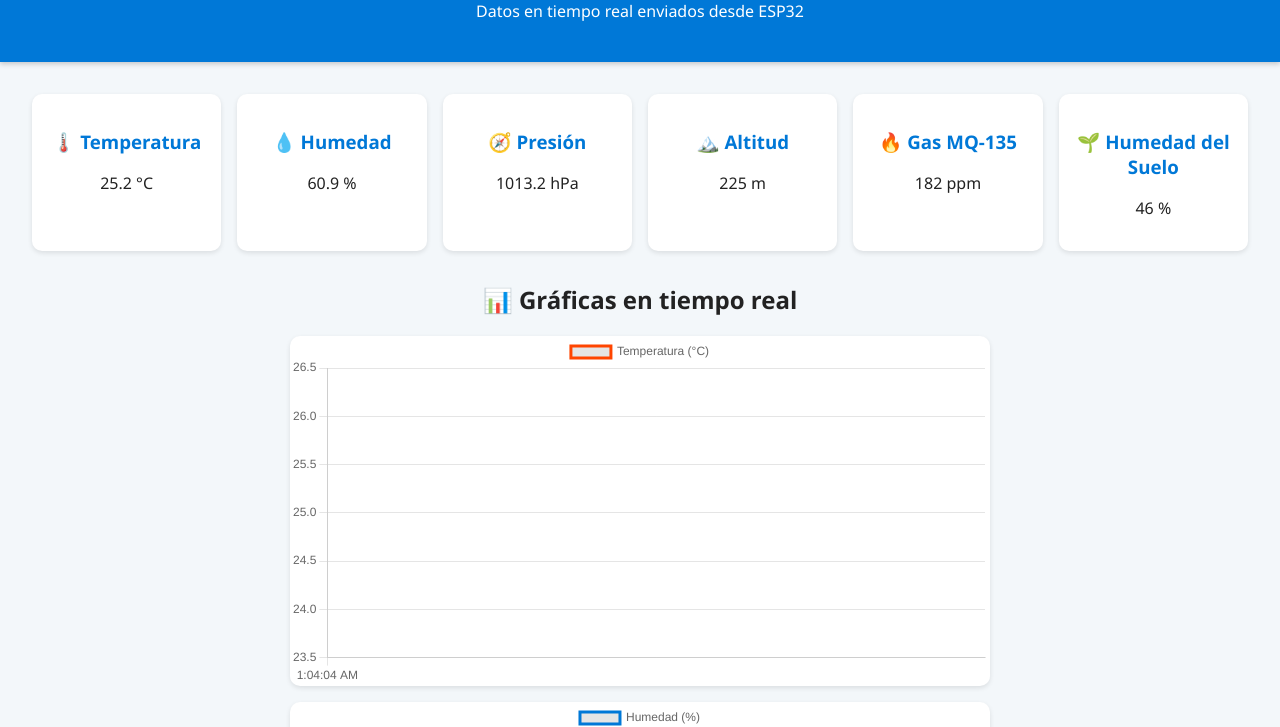
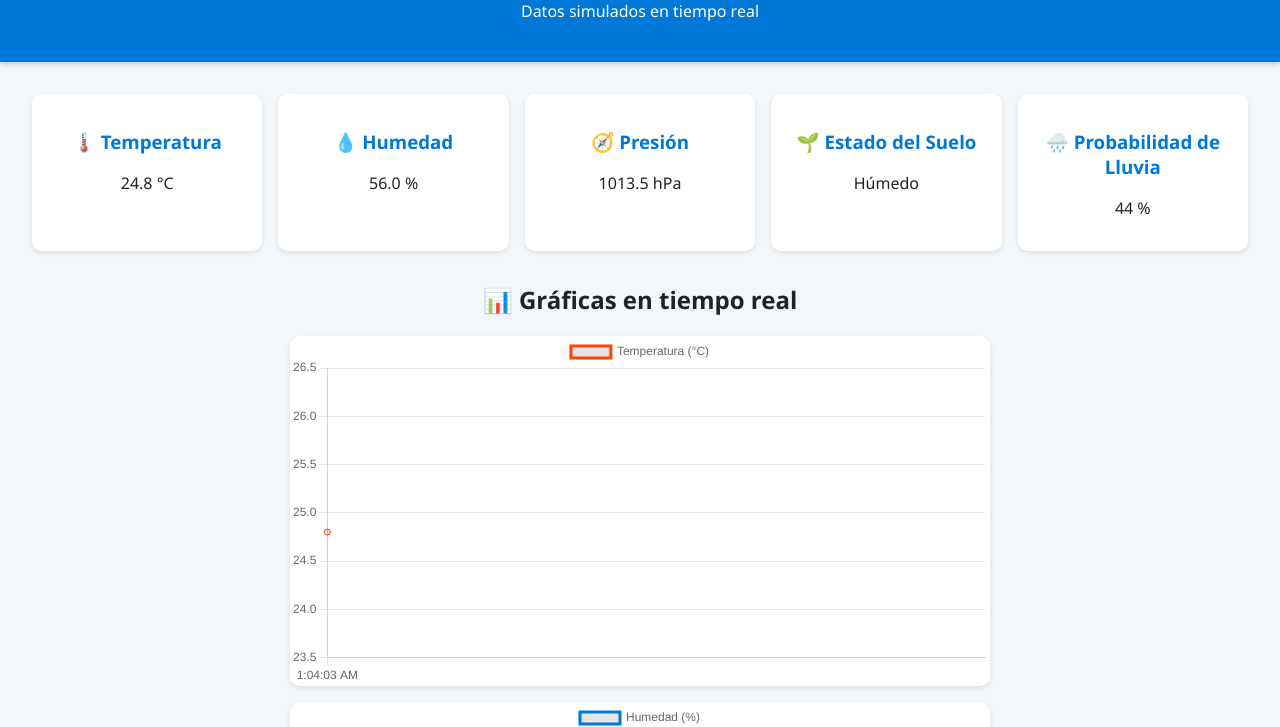
Before and after one commit to HugoPapu/estacion-itel-dashboard, a plain HTML site: page index.html in a window 1280 px wide. Shown: the part 83-810 px from the top of the page. Drawn offline with nearby package versions, Linux system fonts and the light colour scheme.

Commit message:
Add files via upload

```diff
--- a/index.html
+++ b/index.html
@@ -3,14 +3,14 @@
 <head>
     <meta charset="UTF-8">
     <meta name="viewport" content="width=device-width, initial-scale=1.0">
-    <title>Estación Meteorológica ITEL</title>
+    <title>Simulación Meteorológica ITEL</title>
     <link rel="stylesheet" href="styles.css">
     <script src="https://cdn.jsdelivr.net/npm/chart.js"></script>
 </head>
 <body>
     <header>
-        <h1>🌦️ Estación Meteorológica ITEL</h1>
-        <p>Datos en tiempo real enviados desde ESP32</p>
+        <h1>🌦️ Simulación Meteorológica ITEL</h1>
+        <p>Datos simulados en tiempo real</p>
     </header>
 
     <main>
@@ -28,16 +28,12 @@
                 <p id="presion">-- hPa</p>
             </div>
             <div class="card">
-                <h3>🏔️ Altitud</h3>
-                <p id="altitud">-- m</p>
+                <h3>🌱 Estado del Suelo</h3>
+                <p id="estadoSuelo">--</p>
             </div>
             <div class="card">
-                <h3>🔥 Gas MQ-135</h3>
-                <p id="gas">-- ppm</p>
-            </div>
-            <div class="card">
-                <h3>🌱 Humedad del Suelo</h3>
-                <p id="suelo">-- %</p>
+                <h3>🌧️ Probabilidad de Lluvia</h3>
+                <p id="lluvia">-- %</p>
             </div>
         </section>
 
@@ -49,7 +45,7 @@
     </main>
 
     <footer>
-        <p>© 2025 Proyecto IoT ITEL – Datos enviados por ESP32 y visualizados mediante Telegram + Render</p>
+        <p>© 2025 Proyecto IoT ITEL – Simulación local</p>
     </footer>
 
     <script src="script.js"></script>
--- a/script.js
+++ b/script.js
@@ -1,34 +1,42 @@
-// Variables de ejemplo (simulación)
-let temperatura = 25.3;
-let humedad = 60.4;
-let presion = 1013.2;
-let altitud = 225;
-let gas = 180;
-let humedadSuelo = 45;
+// Variables simuladas
+let temperatura = 25.0;
+let humedad = 55.0;
+let presion = 1013.0;
+let probLluvia = 30;
+let estadoSuelo = "Seco";
 
-// Mostrar valores en pantalla
+// Actualizar panel
 function actualizarPanel() {
     document.getElementById("temp").innerText = temperatura.toFixed(1) + " °C";
     document.getElementById("hum").innerText = humedad.toFixed(1) + " %";
     document.getElementById("presion").innerText = presion.toFixed(1) + " hPa";
-    document.getElementById("altitud").innerText = altitud.toFixed(0) + " m";
-    document.getElementById("gas").innerText = gas.toFixed(0) + " ppm";
-    document.getElementById("suelo").innerText = humedadSuelo.toFixed(0) + " %";
+    document.getElementById("estadoSuelo").innerText = estadoSuelo;
+    document.getElementById("lluvia").innerText = probLluvia.toFixed(0) + " %";
 }
 
-// Simular cambios de datos cada 5 segundos
+// Generar estado del suelo
+function determinarEstadoSuelo(humedad) {
+    if (humedad < 40) return "Seco";
+    if (humedad < 70) return "Húmedo";
+    return "Mojado";
+}
+
+// Simular cambios de datos
 setInterval(() => {
-    temperatura += (Math.random() - 0.5);
-    humedad += (Math.random() - 0.5) * 2;
-    gas += (Math.random() - 0.5) * 5;
-    humedadSuelo += (Math.random() - 0.5) * 3;
+    temperatura += (Math.random() - 0.5) * 2;
+    humedad += (Math.random() - 0.5) * 4;
+    presion += (Math.random() - 0.5) * 1.5;
+    probLluvia = Math.max(0, Math.min(100, humedad - 20 + Math.random() * 10));
+
+    estadoSuelo = determinarEstadoSuelo(humedad);
+
     actualizarPanel();
     agregarDatos();
-}, 5000);
+}, 4000);
 
 actualizarPanel();
 
-// Gráficas con Chart.js
+// Gráficas
 const ctxTemp = document.getElementById("graficaTemp").getContext("2d");
 const ctxHum = document.getElementById("graficaHum").getContext("2d");
 
@@ -60,9 +68,10 @@ const graficaHum = new Chart(ctxHum, {
     options: { responsive: true, scales: { y: { beginAtZero: true, max: 100 } } }
 });
 
-// Agregar puntos nuevos a las gráficas
+// Añadir nuevos puntos
 function agregarDatos() {
     const tiempo = new Date().toLocaleTimeString();
+
     graficaTemp.data.labels.push(tiempo);
     graficaHum.data.labels.push(tiempo);
 
```
